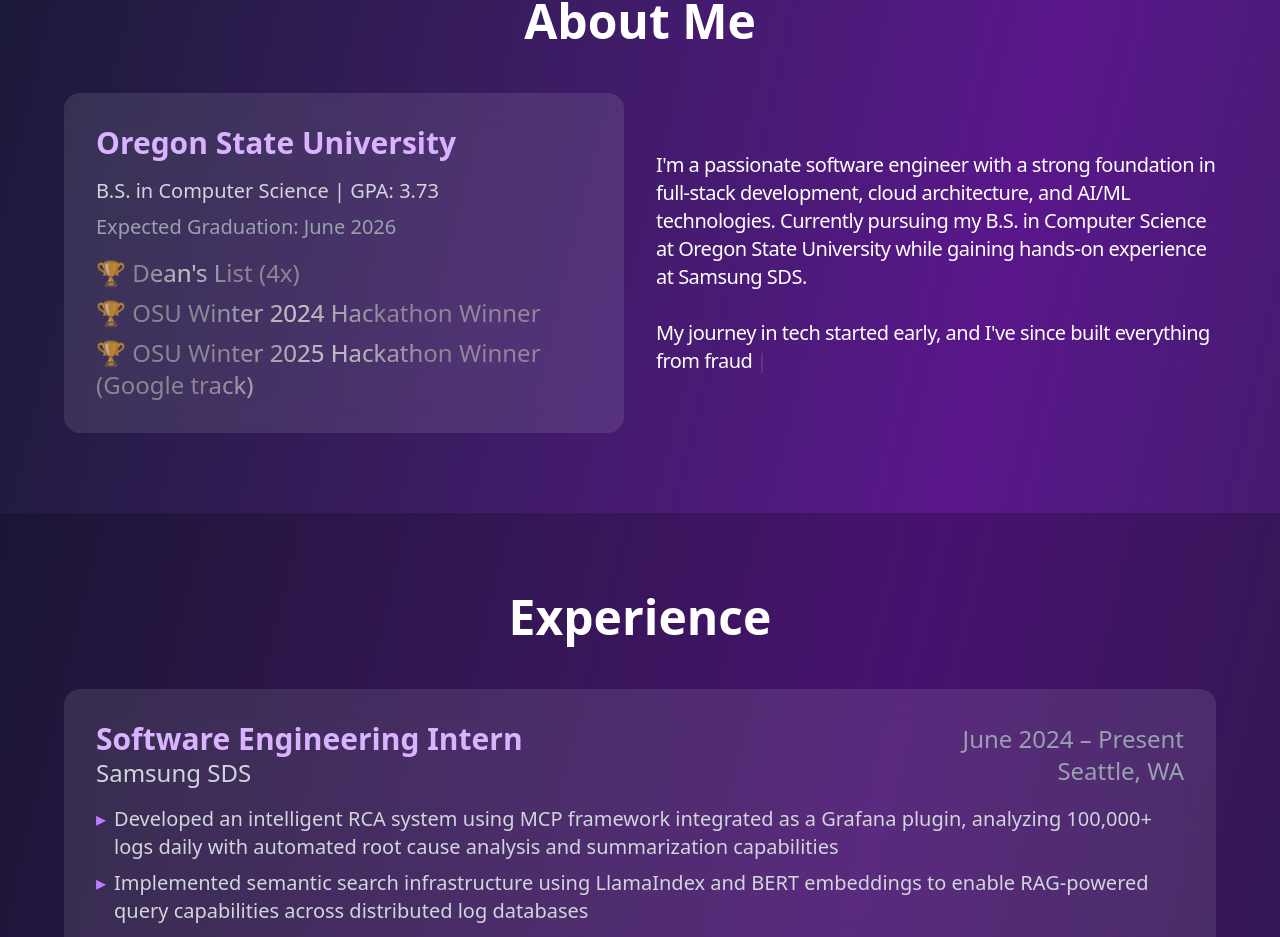
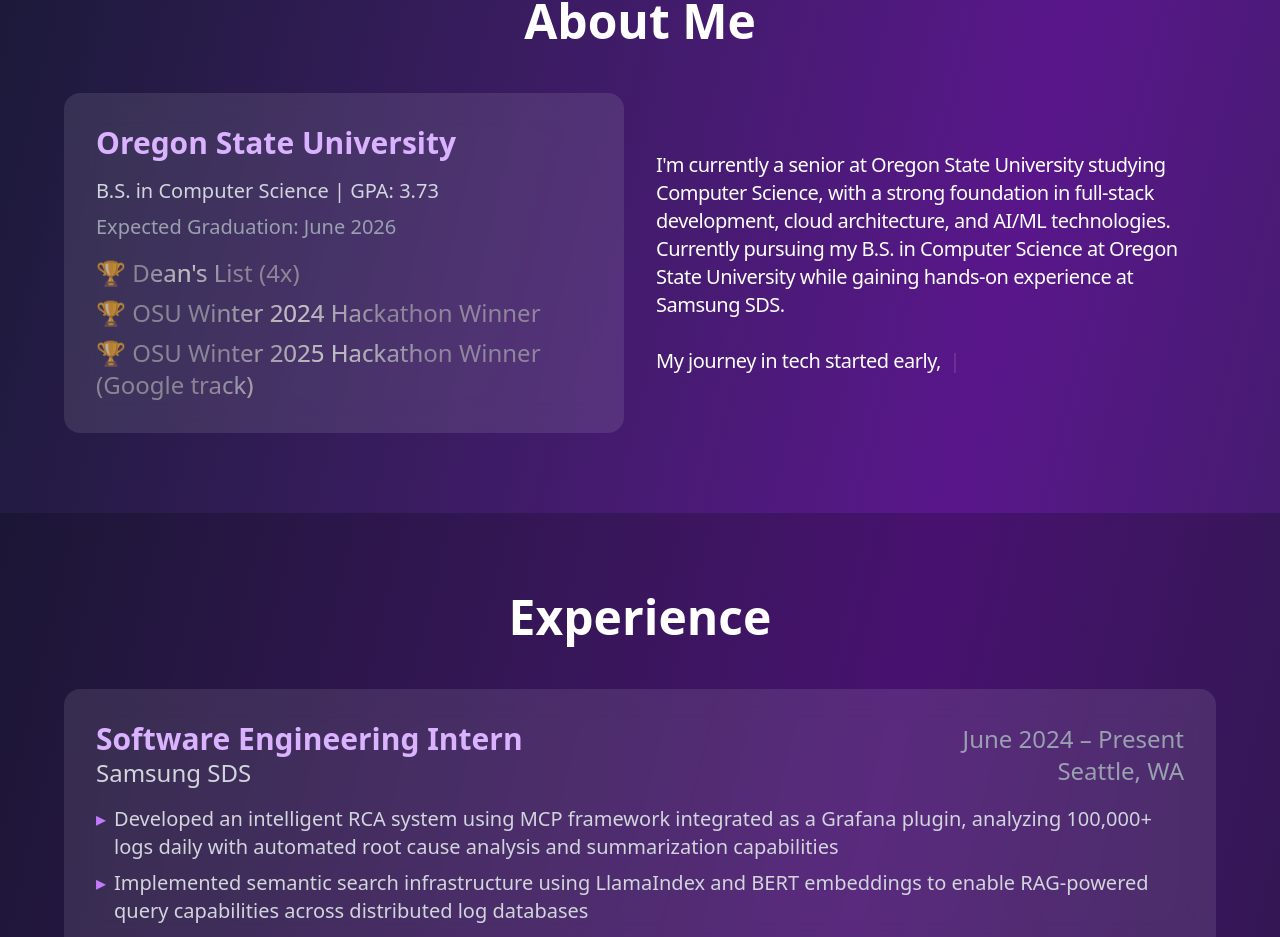
Before and after one commit to AnthonyL103/AnthonysWebPage, a React (Vite) app in the folder AnthonysWebPage/: page / in a window 1280 px wide. Shown: the part 883-1820 px from the top of the page. Built offline with nearby package versions, Linux system fonts and the light colour scheme.

Commit message:
made a small description change

```diff
--- a/AnthonysWebPage/src/App.tsx
+++ b/AnthonysWebPage/src/App.tsx
@@ -349,9 +349,9 @@ function App() {
             <div className="text-gray-300 text-xl space-y-4">
             <TextType
                 text={[
- `I'm a passionate software engineer with a strong foundation in full-stack development, cloud architecture, and AI/ML technologies. Currently pursuing my B.S. in Computer Science at Oregon State University while gaining hands-on experience at Samsung SDS.
+ `I'm currently a senior at Oregon State University studying Computer Science, with a strong foundation in full-stack development, cloud architecture, and AI/ML technologies. Currently pursuing my B.S. in Computer Science at Oregon State University while gaining hands-on experience at Samsung SDS.
 
-My journey in tech started early, and I've since built everything from fraud detection systems that prevent 500,000+ hacking attempts annually to award-winning wildfire tracking applications. I love solving complex problems and creating scalable solutions that make a real impact.
+My journey in tech started early, and I've since built Ai Agents with RCA and summarization capabilties of over 100,000 logs/metrics/traces to award-winning wildfire tracking applications. I love solving complex problems and creating scalable solutions that make a real impact.
 
 When I'm not coding, you'll find me playing guitar, going to music concerts, and working on my latest side project.`
 ]}
```
